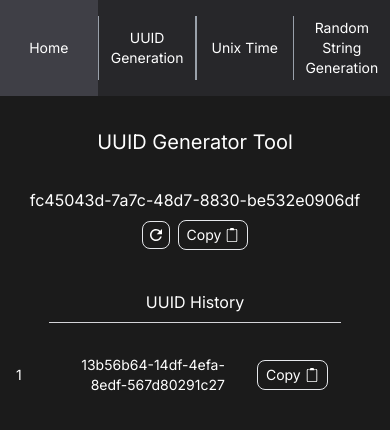
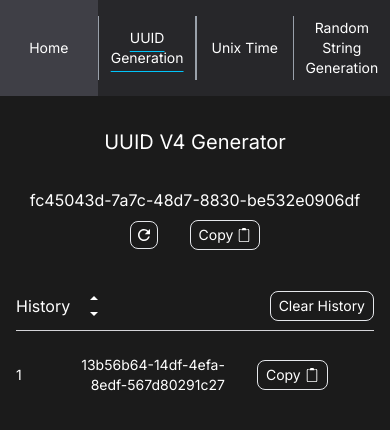
Before and after one commit to ryanc268/ryans-dev-tools, a Next.js app: page /uuid-generator in a window 390 px wide. Both pictures are taken after a click on the button 155 px from the left and 235 px from the top of the page. Shown: the top 430 px of the page. Built offline with nearby package versions, Linux system fonts and the light colour scheme.

Commit message:
More uuid history features, current tab styles & cleanup

```diff
--- a/package.json
+++ b/package.json
@@ -13,7 +13,8 @@
     "react": "^18",
     "react-copy-to-clipboard": "^5.1.0",
     "react-dom": "^18",
-    "react-icons": "^4.12.0"
+    "react-icons": "^4.12.0",
+    "react-router-dom": "^6.21.0"
   },
   "devDependencies": {
     "@types/node": "^20",
@@ -24,6 +25,8 @@
     "eslint": "^8",
     "eslint-config-next": "14.0.4",
     "postcss": "^8",
+    "prettier": "^3.1.1",
+    "prettier-plugin-tailwindcss": "^0.5.9",
     "tailwindcss": "^3.3.0",
     "typescript": "^5"
   }
--- a/src/app/page.tsx
+++ b/src/app/page.tsx
@@ -4,7 +4,7 @@ export default function Home() {
   return (
     <main className="flex flex-col items-center text-center">
       <h1 className="text-3xl md:text-5xl">Welcome to Ryan&apos;s Dev Tools</h1>
-      <h4 className="text-zinc-300 md:text-xl my-8">
+      <h4 className="my-8 text-zinc-300 md:text-xl">
         Your 1 stop shop for all tools dev-related!
       </h4>
       <h5 className="mt-40">
--- a/src/app/string-generation/page.tsx
+++ b/src/app/string-generation/page.tsx
@@ -8,9 +8,7 @@ export const metadata: Metadata = {
 export default function Home() {
   return (
     <main className="flex flex-col items-center text-center">
-      <h1 className="text-white text-5xl">
-        🚧 Page Still Under Construction 🚧
-      </h1>
+      <h1 className="text-5xl">🚧 Page Still Under Construction 🚧</h1>
     </main>
   );
 }
--- a/src/app/unix-time/page.tsx
+++ b/src/app/unix-time/page.tsx
@@ -9,9 +9,7 @@ export const metadata: Metadata = {
 export default function Home() {
   return (
     <main className="flex flex-col items-center text-center">
-      <h1 className="text-white text-5xl">
-        🚧 Page Still Under Construction 🚧
-      </h1>
+      <h1 className="text-5xl">🚧 Page Still Under Construction 🚧</h1>
     </main>
   );
 }
--- a/src/app/uuid-generator/page.tsx
+++ b/src/app/uuid-generator/page.tsx
@@ -9,7 +9,7 @@ export const metadata: Metadata = {
 export default function Home() {
   return (
     <main className="flex flex-col items-center text-center">
-      <h1 className="text-white text-xl md:text-4xl">UUID Generator Tool</h1>
+      <h1 className="text-xl md:text-4xl">UUID V4 Generator</h1>
       <UuidPage />
     </main>
   );
--- a/src/components/NavItem.tsx
+++ b/src/components/NavItem.tsx
@@ -1,4 +1,7 @@
+"use client";
+
 import Link from "next/link";
+import { usePathname } from "next/navigation";
 
 interface NavitemProps {
   isFirst?: boolean;
@@ -7,16 +10,25 @@ interface NavitemProps {
 }
 
 const Navitem: React.FC<NavitemProps> = ({ isFirst, label, page }) => {
+  const pathname = usePathname();
   return (
     <Link
       draggable="false"
-      className="hover:bg-zinc-700 h-full w-full justify-between items-center flex"
+      className="flex h-full w-full items-center justify-between hover:bg-zinc-700"
       href={page}
     >
       <div
         className={` ${!isFirst ? "h-2/3 w-0.5 bg-slate-300 opacity-70" : ""}`}
       />
-      <h5>{label}</h5>
+      <h5
+        className={`${
+          pathname === page
+            ? "underline underline-offset-8 decoration-1 decoration-cyan-custom"
+            : ""
+        }`}
+      >
+        {label}
+      </h5>
       <div />
     </Link>
   );
--- a/src/components/Navbar.tsx
+++ b/src/components/Navbar.tsx
@@ -2,7 +2,7 @@ import Navitem from "./NavItem";
 
 const Navbar = () => {
   return (
-    <div className="flex justify-between items-center w-full text-sm text-center md:text-xl bg-zinc-800 h-24 mb-8">
+    <div className="mb-8 flex h-24 w-full items-center justify-between bg-zinc-800 text-center text-sm md:text-xl">
       <Navitem isFirst label="Home" page="/" />
       <Navitem label="UUID Generation" page="/uuid-generator" />
       <Navitem label="Unix Time" page="/unix-time" />
--- a/src/components/UuidPage.tsx
+++ b/src/components/UuidPage.tsx
@@ -1,15 +1,17 @@
 "use client";
 
-import { useEffect, useState } from "react";
+import { useState } from "react";
 import { CopyToClipboard } from "react-copy-to-clipboard";
 import { MdOutlineRefresh } from "react-icons/md";
 import { BsClipboard2, BsClipboard2Check } from "react-icons/bs";
+import { IoMdArrowDropdown } from "react-icons/io";
+import { IoMdArrowDropup } from "react-icons/io";
 import UuidRecord from "./UuidRecord";
 
 const UuidPage = () => {
   const [mainUuid, setMainUuid] = useState(crypto.randomUUID());
   const [isCopied, setIsCopied] = useState(false);
-
+  const [isHistoryAsc, setIsHistoryAsc] = useState(false);
   const [uuidHistory, setUuidHistory] = useState<string[]>([]);
 
   const refreshUuid = () => {
@@ -23,21 +25,33 @@ const UuidPage = () => {
       setIsCopied(false);
     }, 1500);
   };
+
+  const clearHistory = () => {
+    setUuidHistory([]);
+  };
+
+  const reOrderHistory = (isAsc: boolean) => {
+    if (isHistoryAsc != isAsc) {
+      setUuidHistory((h) => [...h].reverse());
+      setIsHistoryAsc(isAsc);
+    }
+  };
+
   return (
-    <div className="w-full flex flex-col items-center">
-      <div className="flex items-center mt-8 md:w-3/4 2xl:w-1/2 md:flex-row flex-col">
-        <h4 className="md:text-xl px-4 md:px-8 md:w-2/3 text-right">
+    <div className="flex w-full flex-col items-center">
+      <div className="mt-8 flex flex-col items-center md:w-3/4 md:flex-row 2xl:w-1/2">
+        <h4 className="px-4 text-right md:w-2/3 md:px-8 md:text-xl">
           {mainUuid}
         </h4>
-        <div className="w-1/2 md:w-1/3 flex items-center md:my-0 my-2 md:justify-start justify-center">
+        <div className="my-2 flex w-1/2 items-center justify-center md:my-0 md:w-1/3 md:justify-start">
           <button
-            className="p-1 md:p-2 text-lg md:text-xl border rounded-lg hover:bg-zinc-700 mr-2 md:mr-4 flex"
+            className="mr-8 flex rounded-lg border p-1 text-lg hover:bg-zinc-700 md:mr-4 md:p-2 md:text-xl"
             onClick={() => refreshUuid()}
           >
             <MdOutlineRefresh />
           </button>
           <CopyToClipboard text={mainUuid} onCopy={() => toggleCopy()}>
-            <button className="px-2 py-1 md:px-4 md:py-2 text-sm md:text-base border rounded-lg hover:bg-zinc-700 flex items-center">
+            <button className="flex items-center rounded-lg border px-2 py-1 text-sm hover:bg-zinc-700 md:px-4 md:py-2 md:text-base">
               {isCopied ? (
                 <>
                   <p className="pr-1">Copied</p>
@@ -54,17 +68,39 @@ const UuidPage = () => {
         </div>
       </div>
       {uuidHistory.length > 0 && (
-        <div className="w-full flex flex-col items-center md:mt-12 mt-8 mb-4">
-          <h4 className="md:text-2xl">UUID History</h4>
-          <hr className="border-zinc-300 w-3/4 mt-2 md:w-1/3" />
+        <div className="flex w-full flex-col items-center justify-center px-4">
+          <div className="mt-8 flex w-full items-center justify-between md:mb-4 md:mt-12 md:w-3/4 2xl:w-1/2">
+            <div className="flex items-center">
+              <h4 className="md:text-2xl">History</h4>
+              <div className="ml-4 flex flex-col md:text-2xl">
+                <button onClick={() => reOrderHistory(true)}>
+                  <IoMdArrowDropup />
+                </button>
+                <button onClick={() => reOrderHistory(false)}>
+                  <IoMdArrowDropdown />
+                </button>
+              </div>
+            </div>
+            <button
+              className="rounded-lg border px-2 py-1 text-sm hover:bg-zinc-700 md:px-4 md:py-2 md:text-base"
+              onClick={() => clearHistory()}
+            >
+              Clear History
+            </button>
+          </div>
+          <hr className="my-2 w-full border-zinc-300 md:w-3/4 2xl:w-1/2" />
         </div>
       )}
-      <div className="overflow-y-auto mx-4 md:mx-0 md:w-3/4 2xl:w-1/2 flex flex-col h-[55vh]">
-        {[...uuidHistory].reverse().map((u, i) => (
+      <div className="mx-4 flex h-[55vh] flex-col overflow-y-auto md:mx-0 md:w-3/4 2xl:w-1/2">
+        {uuidHistory.map((u, i) => (
           <>
-            <UuidRecord key={i} order={uuidHistory.length - i} uuid={u} />
+            <UuidRecord
+              key={i}
+              order={isHistoryAsc ? i + 1 : uuidHistory.length - i}
+              uuid={u}
+            />
             {i != uuidHistory.length - 1 && (
-              <hr className="border-zinc-400 opacity-60 w-3/4 self-center mt-4 border-dashed" />
+              <hr className="mt-4 w-3/4 self-center border-dashed border-zinc-400 opacity-60" />
             )}
           </>
         ))}
--- a/src/components/UuidRecord.tsx
+++ b/src/components/UuidRecord.tsx
@@ -18,12 +18,12 @@ const UuidRecord: React.FC<UuidRecordProps> = ({ order, uuid }) => {
   };
 
   return (
-    <div className="flex items-center mt-4 w-full justify-center">
+    <div className="mt-4 flex w-full items-center justify-center">
       <p className="text-sm md:text-base">{order}</p>
-      <h4 className="text-sm md:text-lg px-8 w-2/3 text-right">{uuid}</h4>
-      <div className="w-1/3 flex justify-start">
+      <h4 className="w-2/3 px-8 text-right text-sm md:text-lg">{uuid}</h4>
+      <div className="flex w-1/3 justify-start">
         <CopyToClipboard text={uuid} onCopy={() => toggleCopy()}>
-          <button className="px-2 py-1 md:text-base text-sm md:px-4 md:py-2 border rounded-lg hover:bg-zinc-700 flex items-center">
+          <button className="flex items-center rounded-lg border px-2 py-1 text-sm hover:bg-zinc-700 md:px-4 md:py-2 md:text-base">
             {isCopied ? (
               <>
                 <p className="pr-1">Copied</p>
```
Also changed, not shown: .prettierrc.json (added), 1 other file (tests, documents, lock files or other folders).
